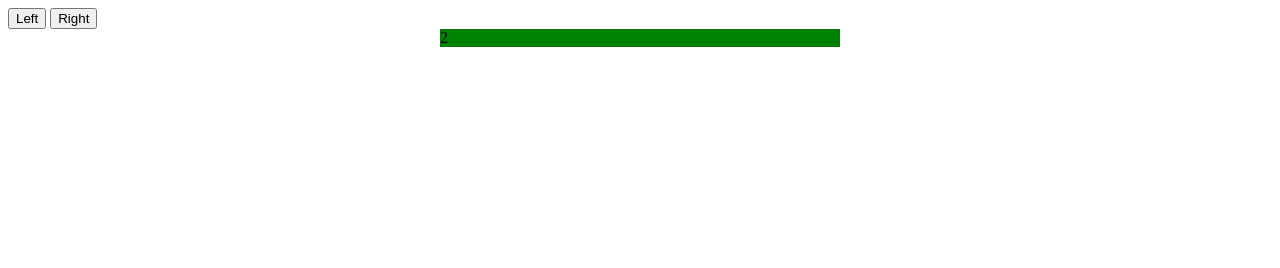
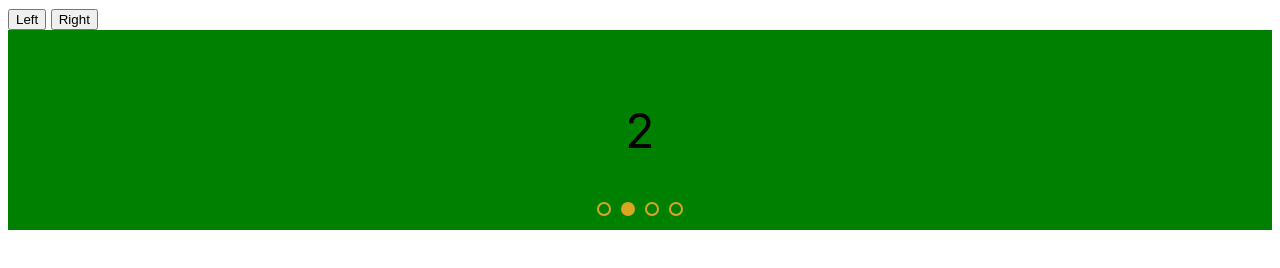
Before and after one commit to carlfredrikhero/slideshow-fun, a plain HTML site: page index.html in a window 1280 px wide. Both pictures are taken after a click on the button "Left". Drawn offline with Linux system fonts and the light colour scheme.

Commit message:
new slideshow
TODO steps counter

```diff
--- a/index.html
+++ b/index.html
@@ -3,7 +3,7 @@
 <head>
   <meta charset="utf-8">
   <meta name="viewport" content="width=device-width">
-  <title>Slider</title>
+  <title>Slideshow</title>
   <link rel="stylesheet" href="style.css">
 </head>
 <body>
@@ -14,96 +14,28 @@
     <div class="slide s2 next">2</div>
     <div class="slide s3">3</div>
     <div class="slide s4">4</div>
+    <div class="indicators">
+      <a href="#" class="current"></a>
+      <a href="#"></a>
+      <a href="#"></a>
+      <a href="#"></a>
+    </div>
   </div>
- <script>
-
+<script src="new.js"></script>
+<script>
   var get = (selector) => document.querySelector(selector)
-  var getAll = (selector) =>
-    Array.from(document.querySelectorAll(selector))
-
-  var currentIndex = 0
+  var getAll = (selector) => Array.from(document.querySelectorAll(selector))
 
   var btnLeft = get('#left')
   var btnRight = get('#right')
   var container = get('.container')
   var slides = getAll('.slide');
+  var indicators = getAll('.indicators a');
 
-  var current = _ => slides[currentIndex]
+  var slideShow = Slideshow(container, slides, indicators)
 
-  var next = _ => slides[(currentIndex + 1) % slides.length]
-
-  var prev = _ => slides[(currentIndex === 0) ? slides.length -1 : currentIndex - 1]
-
-  var iterate = dir =>
-    (dir ==='left')
-    ? currentIndex = (currentIndex + 1) % slides.length
-    : currentIndex = (currentIndex === 0) ? slides.length - 1 : currentIndex - 1
-
-  var removeClass = cls => el => el.classList.remove(cls)
-  var addClass = cls => el => el.classList.add(cls)
-
-  var stopAnimationLeft = (ev) => stopAnimation('left', ev)
-  var stopAnimationRight = (ev) => stopAnimation('right', ev)
-
-  var animate = (dir) => () => {
-    container.classList.add('animation', 'animation-' + dir)
-    current().addEventListener('transitionend', (dir === 'left' ? stopAnimationLeft : stopAnimationRight))
-  }
-
-  var stopAnimation = (dir, ev) => {
-    console.log(ev.target)
-    container.classList.remove('animation', 'animation-' + dir);
-    current().removeEventListener('transitionend', (dir === 'left' ? stopAnimationLeft : stopAnimationRight))
-
-    slides.forEach(removeClass('next'))
-    slides.forEach(removeClass('current'))
-    slides.forEach(removeClass('prev'))
-
-    iterate(dir)
-    addClass('current')(current())
-    addClass('next')(next())
-    addClass('prev')(prev())
-  }
-
-  btnLeft.addEventListener('click', animate('left'))
-  btnRight.addEventListener('click', animate('right'))
-
-  // TODO add support for scroll
-  // 1. save all x,y foreach scroll event (throttle by 100ms)
-  // 2. keep the first and last and diff them to calculate left och right scroll
-  // 3. Animate left or right based on diff
-
-  // Why is it scrolling back? It's bounces a bit after, maybe that's why
-  // Also, the first case shouldn't be necessary
-
-  var scrollEvts = []
-  var scrollTimer = null
-
-  var handleScrollStop = () => {
-    // 1. Keep first and second
-
-    var newScrollEvts = [scrollEvts[0], scrollEvts[scrollEvts.length - 1]]
-    scrollEvts = []
-    switch (true) {
-      case (newScrollEvts[1] === newScrollEvts[0]):
-        return;
-      case (newScrollEvts[1] > newScrollEvts[0]):
-        animate('left')()
-        break;
-      case (newScrollEvts[1] < newScrollEvts[0]):
-        animate('right')()
-        break;
-    }
-  }
-
-  var handleScroll = (ev) => {
-    scrollEvts.push(ev.target.scrollLeft)
-
-    clearTimeout(scrollTimer)
-    scrollTimer = setTimeout(handleScrollStop, 100)
-  }
-
-  container.addEventListener('scroll', handleScroll)
- </script>
+  btnLeft.addEventListener('click', slideShow.walk.bind(null, 1))
+  btnRight.addEventListener('click', slideShow.walk.bind(null, -1))
+</script>
 </body>
 </html>
--- /dev/null
+++ b/new.js
@@ -0,0 +1,97 @@
+const Slideshow = (container, slides, indicators) => {
+  var currentIndex = 0;
+  var steps = 0;
+
+  const current = _ => slides[currentIndex]
+  const next = _ => slides[(currentIndex + 1) % slides.length]
+  const prev = _ => slides[(currentIndex === 0) ? slides.length - 1 : currentIndex -1 ]
+
+  // Calculates new index based on currentIndex + number of steps
+  const addToIndex = (steps) => setIndex(currentIndex + (steps))
+  const setIndex = (index) => currentIndex = (index < 0) ? slides.length + (index) : index % slides.length
+
+  const removeClasses = clss => el => el.classList.remove(...clss)
+  const addClasses = clss => el => el.classList.add(...clss)
+
+  const reduceSteps = () => {
+    switch (true) {
+      case (steps > 0):
+        steps = steps - 1
+        break;
+      case (steps < 0):
+        steps = steps + 1
+        break;
+    }
+  }
+
+  const stopAnimation = () => {
+    removeClasses(['animation', 'animation-next', 'animation-prev'])(container);
+    current().removeEventListener('transitionend', stopAnimation)
+
+    render()
+    reduceSteps()
+    if (steps !== 0){
+      startAnimation()
+    }
+  }
+
+  const startAnimation = () => {
+    console.log(steps)
+    if (steps === 0) return;
+    var dir = (steps > 0) ? 'animation-next' : 'animation-prev'
+    addClasses(['animation', dir])(container)
+    current().addEventListener('transitionend', stopAnimation)
+    addToIndex(steps)
+  }
+
+  const render = () => {
+    // remove old classes
+    slides.forEach(removeClasses(['next', 'current', 'prev']))
+    indicators.forEach(removeClasses(['current']))
+    // add new classes
+    addClasses(['prev'])(prev())
+    addClasses(['current'])(current())
+    addClasses(['next'])(next())
+
+    addClasses(['current'])(indicators[currentIndex])
+  }
+
+  const walk = (s) => {
+    if (s === 0) return;
+    steps = s
+    startAnimation()
+  }
+
+  const walk_to = (index) => {
+    if (currentIndex === index) return;
+    steps = index - currentIndex
+    startAnimation()
+  }
+
+  var touchEvents = []
+  var is_enough = (min, v) => (v < min) ? 1 : 0;
+
+  function touch (ev) {
+    touchEvents.push(ev.changedTouches[0].clientX)
+  }
+
+  function touchEnd (ev) {
+    touchEvents.push(ev.changedTouches[0].clientX)
+    walk(is_enough(-10, touchEvents[1] - touchEvents[0]))
+    touchEvents = []
+  }
+
+  container.addEventListener('touchstart', touch)
+  container.addEventListener('touchend', touchEnd)
+
+  indicators.forEach(i => {
+    i.addEventListener('click', (ev) => {
+      walk_to(indicators.indexOf(ev.target))
+    })
+  })
+
+  return {
+    walk: walk,
+    walk_to: walk_to
+  }
+}
--- a/style.css
+++ b/style.css
@@ -1,50 +1,90 @@
+:root {
+  font-family: BlinkMacSystemFont, -apple-system, "Segoe UI", "Roboto", "Oxygen", "Ubuntu", "Cantarell", "Fira Sans", "Droid Sans", "Helvetica Neue", "Helvetica", "Arial", sans-serif;
+}
+
+html {
+  touch-action: manipulation;
+}
+
 .container {
   background: lightgrey;
-  width: 400px;
+  max-width: 100%;
   margin: 0 auto;
   display: flex;
-  overflow-y: hidden;
-  overflow-x: scroll;
+  overflow:hidden;
+  touch-action: pan-x;
+  position: relative;
 }
 
 .slide {
   width: 100%;
   flex: none;
   transition: none;
+  display: flex;
+  height: 200px;
+  justify-content: center;
+  align-items: center;
+  font-size: 3rem;
 }
 
 .animation .slide {
-  transition: transform 2s;
+  transition: transform .5s ease-out;
 }
 
 .slide:not(.current):not(.next):not(.prev) {
     display: none;
 }
 
-.next {
+.slide.next {
   order: 2;
 }
 
-.current {
+.slide.current {
   order: 1;
 }
 
-.prev {
+.slide.prev {
   order: 0;
   margin-left: -100%;
 }
 
 
-.animation-left .current,
-.animation-left .next,
-.animation-left .prev {
+.animation-next .slide.current,
+.animation-next .slide.next,
+.animation-next .slide.prev {
   transform: translateX(-100%);
 }
 
-.animation-right .current,
-.animation-right .next,
-.animation-right .prev {
+.animation-prev .slide.current,
+.animation-prev .slide.next,
+.animation-prev .slide.prev {
   transform: translateX(100%);
+}
+
+.indicators {
+  display: flex;
+  position: absolute;
+  bottom: 10px;
+  left: 50%;
+  transform: translateX(-50%);
+}
+
+.indicators a {
+  color: goldenrod;
+}
+
+.indicators a:before {
+  content: '';
+  display: inline-block;
+  width: 10px;
+  height: 10px;
+  border: 2px solid;
+  margin: 0 5px;
+  border-radius: 50%;
+}
+
+.indicators a.current:before {
+  background: goldenrod;
 }
 
 .s1 {
```
